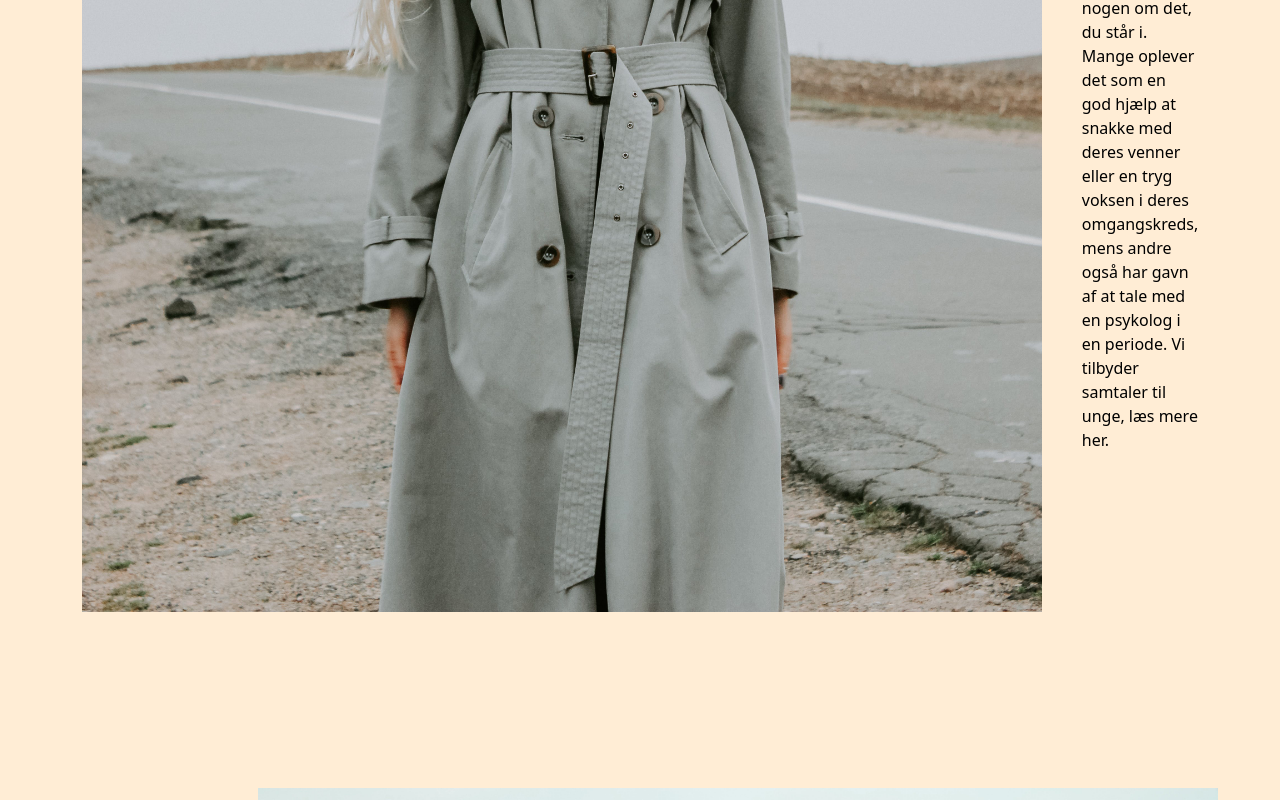
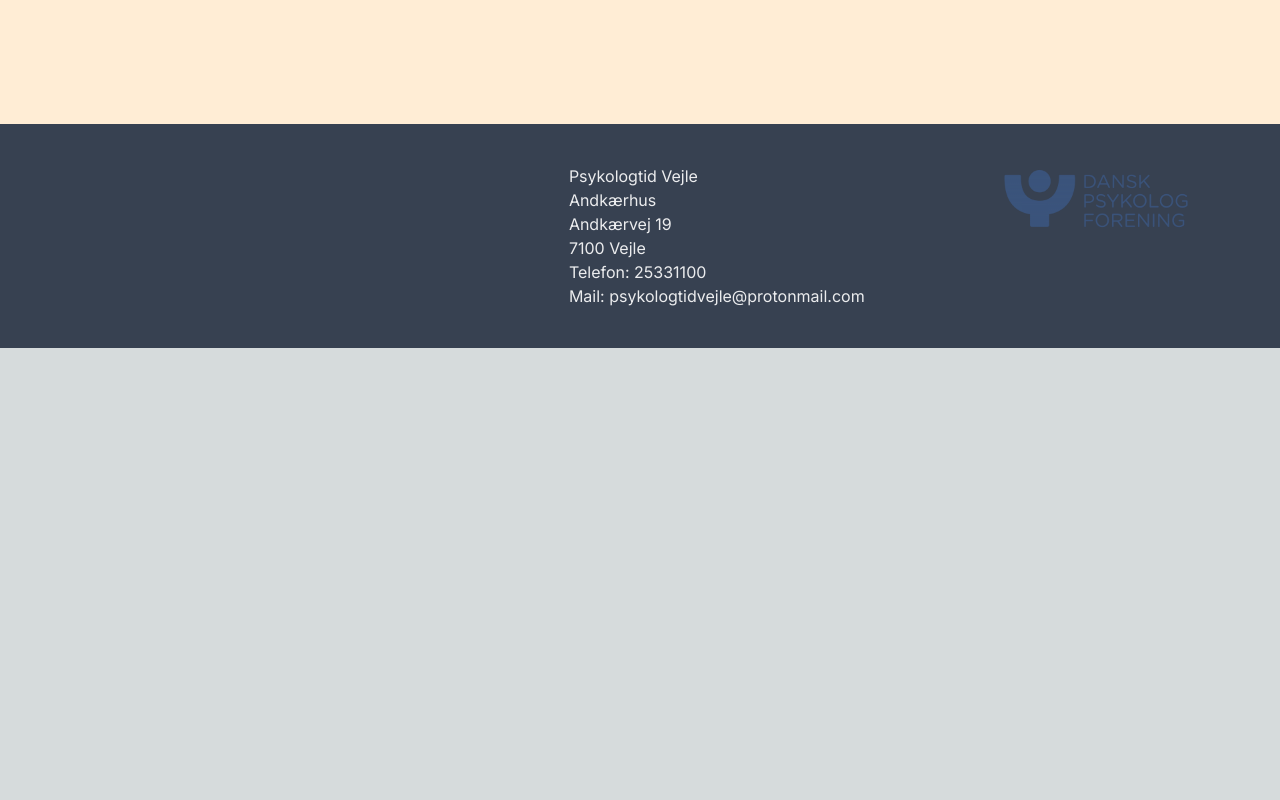
Before and after one commit to aMalling/PsykologTidVejle, a Next.js app: page / in a window 1280 px wide. Shown: the part 3180-3980 px from the top of the page. After the commit the page ends 3528 px from the top, so only its background shows below. Built offline with nearby package versions, Linux system fonts and the light colour scheme.

Commit message:
added dpf logo

```diff
--- a/app/page.tsx
+++ b/app/page.tsx
@@ -120,11 +120,11 @@ export default function Home() {
           <Image
             src={require("@/assets/pexels-maryia-plashchynskaya-3393793.jpg")}
             alt="Gruppefoto"
-            className="w-full z-10  max-h-92 object-cover"
+            className="max-w-40 z-10 max-h-92 object-cover"
             width={1000}
             height={600}
           />
-          <div className="ml-10 ">
+          <div className="ml-10 mr-20 w-1/2 ">
             <h2 className="pb-2 font-bold text-lg "> Til dig, som er ung</h2>
             <p>
               Som ung kan du opleve, at der er mange krav og forventninger til
@@ -140,7 +140,7 @@ export default function Home() {
           </div>
         </div>
         <div className="flex flex-row items-center max-w-5xl justify-center py-24 max">
-          <div className="mr-10">
+          <div className="mr-10 w-1/2">
             <h2 className="pb-2 font-bold text-lg "> Forældresparring</h2>
             <p>
               Vi tilbyder sparring til forældre, der ønsker at forstå og hjælpe
@@ -155,7 +155,7 @@ export default function Home() {
           <Image
             src={require("@/assets/pexels-kindel-media-8550841.jpg")}
             alt="Gruppefoto"
-            className="w-full z-10  max-h-92 object-cover"
+            className="z-10 max-w-60  max-h-92 object-cover"
             width={1000}
             height={600}
           />
@@ -167,8 +167,8 @@ export default function Home() {
         </div>
       </section>
 
-      <section className="grid py-10 justify-center  text-white/90 bg-gray-700">
-        <div>
+      <section className="w-full grid grid-cols-9 py-10 text-white/90 bg-gray-700">
+        <div className=" col-start-5 text-left col-span-3 ">
           <p>Psykologtid Vejle</p>
           <p>Andkærhus</p>
           <p>Andkærvej 19</p>
@@ -176,6 +176,15 @@ export default function Home() {
           <p>Telefon: 25331100</p>
           <p>Mail: psykologtidvejle@protonmail.com</p>
         </div>
+        <div className="col-start-8 col-span-2 mr-10">
+          <Image
+            src={require("@/assets/DanskPsykologForening-300x103-1.png")}
+            alt="Dansk Psykolog Foreningslogo"
+            className="z-20 "
+            width={200}
+            height={75}
+          />
+        </div>
       </section>
     </main>
   );
```
